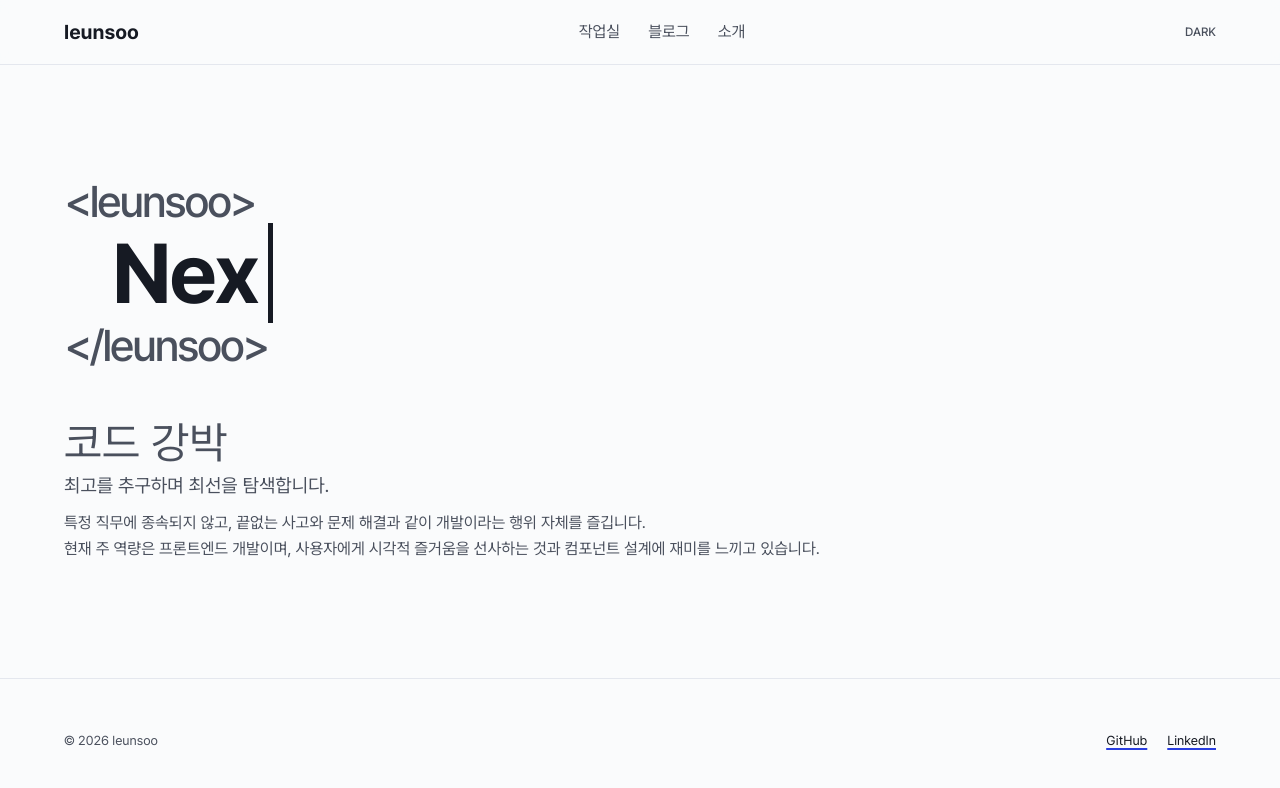
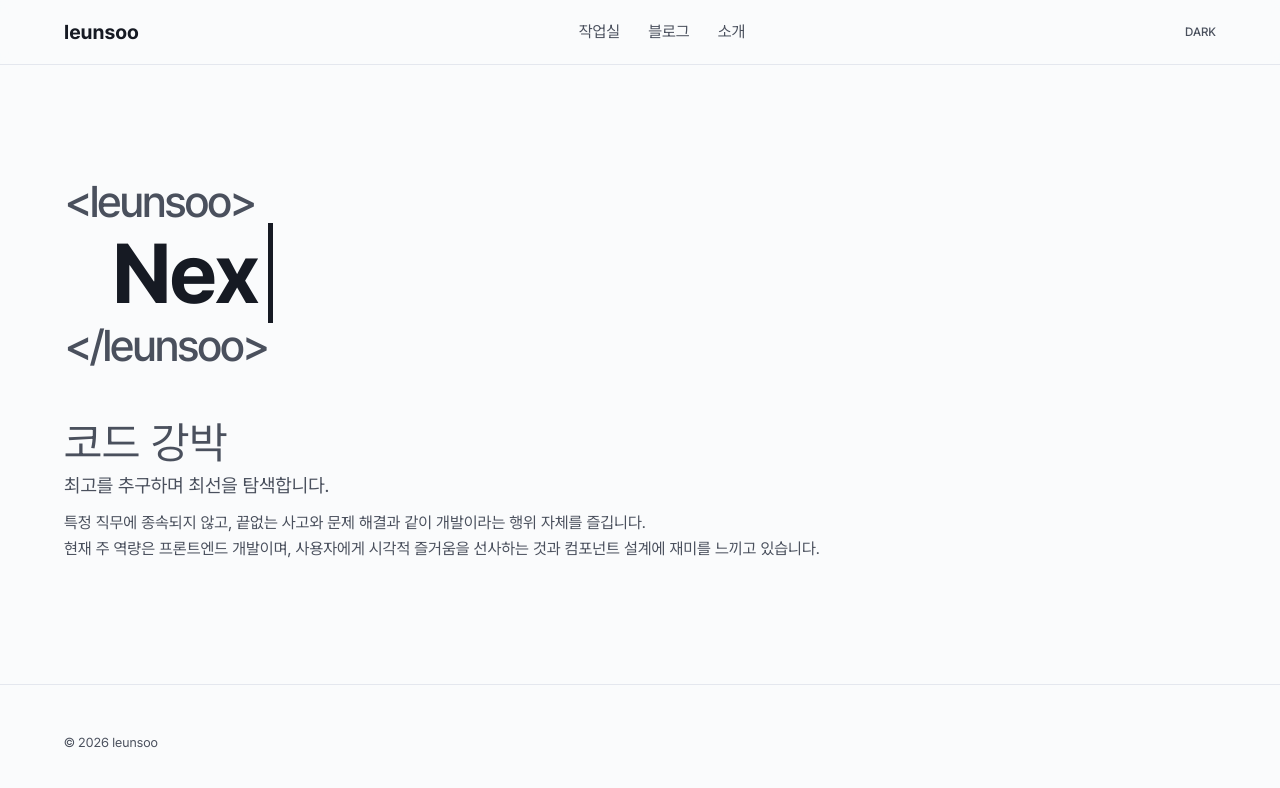
Before and after one commit to leunsoo/me, a Next.js app: page / in a window 1280 px wide. Shown: the top 788 px of the page. Built offline with nearby package versions, Linux system fonts and the light colour scheme.

Commit message:
chore: Footer link 임시 비활성화

```diff
--- a/src/components/layout/Footer.tsx
+++ b/src/components/layout/Footer.tsx
@@ -1,18 +1,13 @@
 import Container from "@/components/ui/Container";
 
-const SOCIALS = [
-  { label: "GitHub", href: "https://github.com" },
-  { label: "LinkedIn", href: "https://linkedin.com" },
-];
+// const SOCIALS = [{ label: "GitHub", href: "https://github.com/leunsoo" }];
 
 export default function Footer() {
   return (
     <footer className="border-t border-line py-block">
       <Container className="flex flex-col gap-4 sm:flex-row sm:items-baseline sm:justify-between">
-        <p className="text-caption text-fg-soft">
-          © {new Date().getFullYear()} leunsoo
-        </p>
-        <ul className="flex gap-5">
+        <p className="text-caption text-fg-soft">© 2026 leunsoo</p>
+        {/* <ul className="flex gap-5">
           {SOCIALS.map(({ label, href }) => (
             <li key={label}>
               <a
@@ -25,7 +20,7 @@ export default function Footer() {
               </a>
             </li>
           ))}
-        </ul>
+        </ul> */}
       </Container>
     </footer>
   );
```
